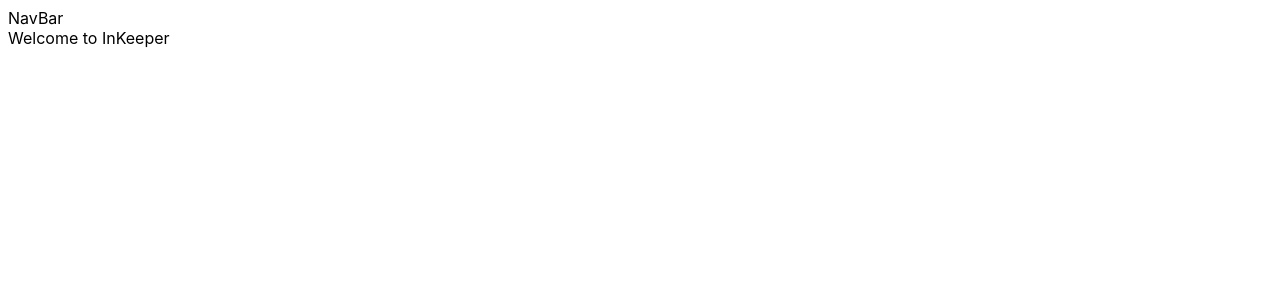
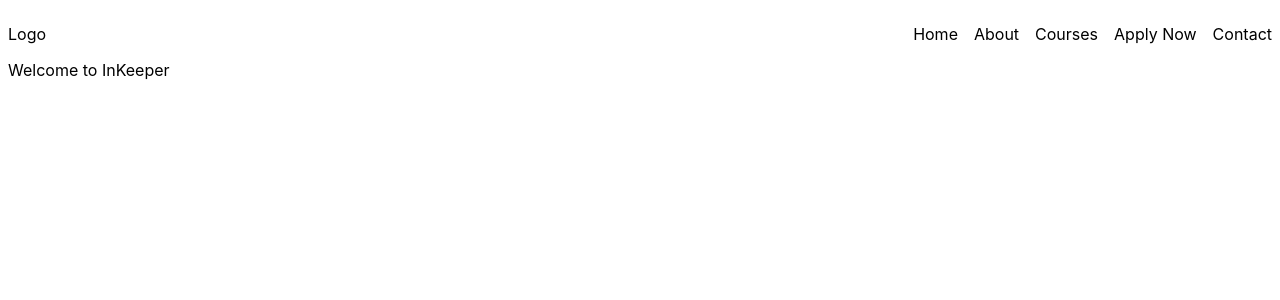
Before and after one commit to SamuelOkoduwa/InkeeperApp, a React (Vite) app: page / in a window 1280 px wide. Shown: the top 300 px of the page. Built offline with nearby package versions, Linux system fonts and the light colour scheme.

Commit message:
NavBar Structure

```diff
--- a/src/components/NavBar/NavBar.jsx
+++ b/src/components/NavBar/NavBar.jsx
@@ -1,9 +1,30 @@
-import React from 'react'
+import React from "react";
+import { Link } from "react-router-dom";
+import styles from './NavBar.module.css';
 
 function NavBar() {
   return (
-	<div>NavBar</div>
-  )
+    <nav className={styles.nav}>
+      <span>Logo</span>
+      <ul className={styles.ul}>
+        <li>
+          <Link to="/">Home</Link>
+        </li>
+        <li>
+          <Link to="/about">About</Link>
+        </li>
+        <li>
+          <Link to="/courses">Courses</Link>
+        </li>
+        <li>
+          <Link to="/applyNow">Apply Now</Link>
+        </li>
+        <li>
+          <Link to="/contact">Contact</Link>
+        </li>
+      </ul>
+    </nav>
+  );
 }
 
-export default NavBar
+export default NavBar;
--- /dev/null
+++ b/src/components/NavBar/NavBar.module.css
@@ -0,0 +1,16 @@
+.nav {
+	display: flex;
+	justify-content: space-between;
+	align-items: center;
+}
+
+.ul {
+	display: flex;
+	list-style: none;
+	gap: 1rem;
+}
+
+nav a{
+	text-decoration: none;
+	color: #000;
+}
```
